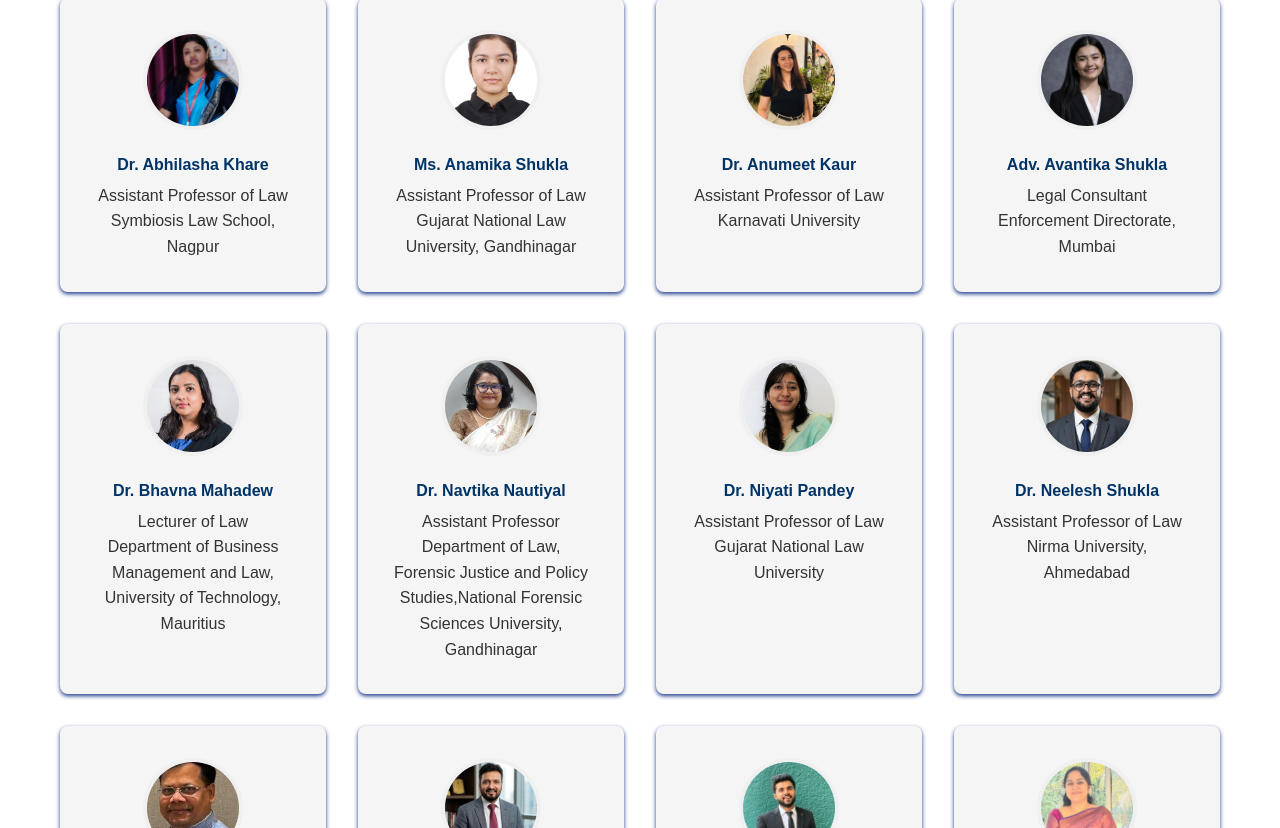
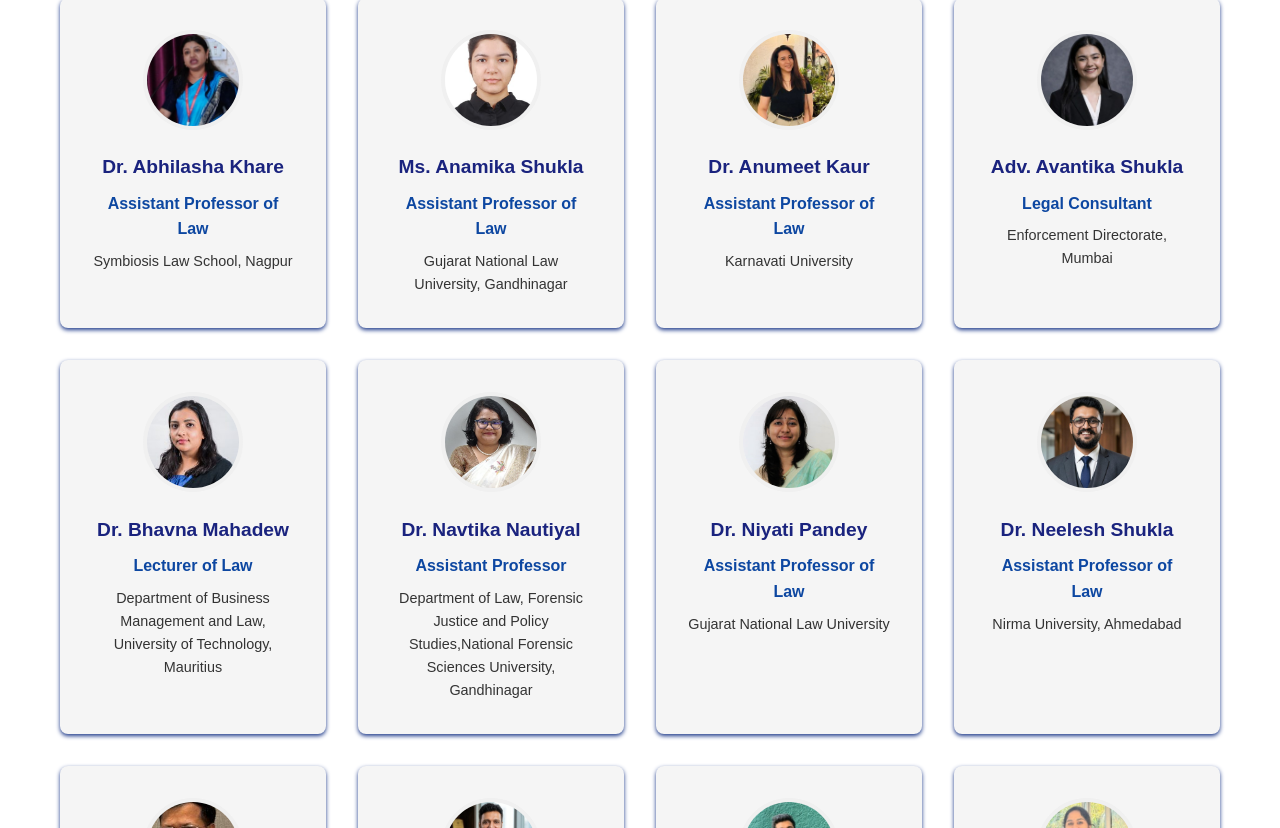
Before and after one commit to csjmuconference/csjmu-conference, a React (Create React App) app: page / in a window 1280 px wide. Shown: the part 10132-10960 px from the top of the page. Built offline with nearby package versions, Linux system fonts and the light colour scheme.

Commit message:
formatting of session chair

```diff
--- a/src/components/SessionChair/SessionChair.css
+++ b/src/components/SessionChair/SessionChair.css
@@ -45,11 +45,11 @@
   box-shadow: 0 2px 4px #1e3a8a
 }
 
-.committee-card:hover {
+.session-card:hover {
   transform: translateY(-5px);
 }
 
-.committee-card h4 {
+.session-card h4 {
   color: var(--primary-color);
   font-size: 1.2rem;
   margin-bottom: 0.5rem;
@@ -57,25 +57,25 @@
 
 
 
-.committee-card .role {
+.session-card .role {
   color: var(--secondary-color);
   font-weight: 600;
   margin-bottom: 0.5rem;
 }
 
-.committee-card .title,
-.committee-card .institution {
+.session-card .title,
+.session-card .institution {
   color: var(--text-color);
   font-size: 0.9rem;
 }
 
 @media (max-width: 768px) {
-  .committee-grid {
+  .session-grid {
     grid-template-columns: repeat(auto-fit, minmax(200px, 1fr));
     gap: 1.5rem;
   }
 
-  .committee-card {
+  .session-card {
     padding: 1.5rem;
   }
 }
```
